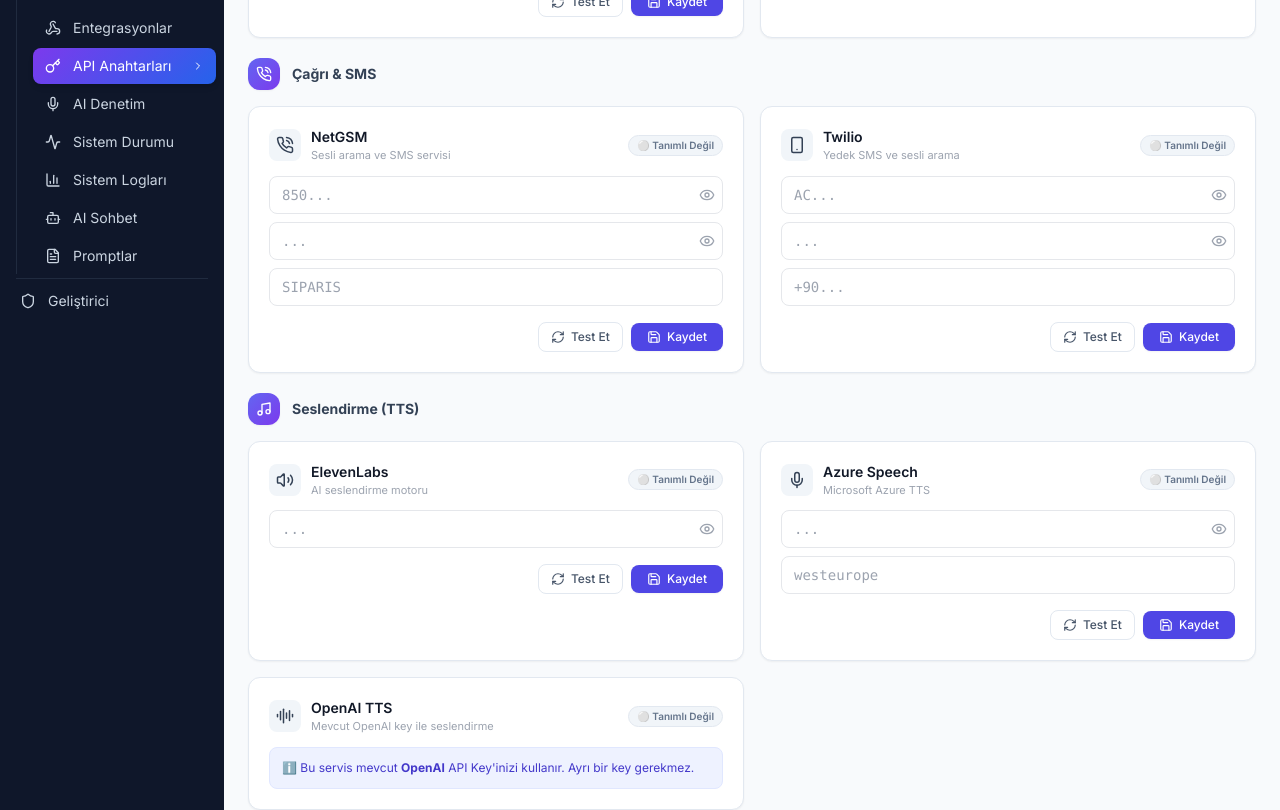
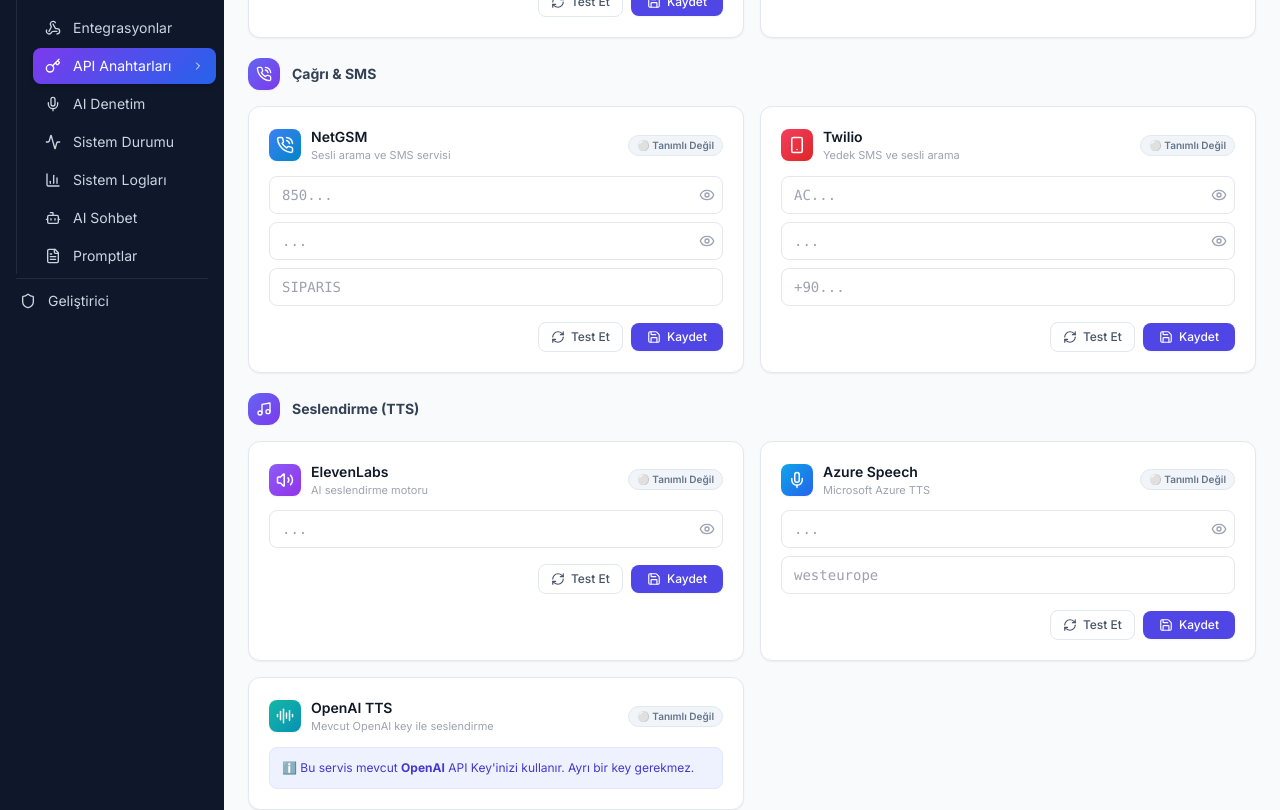
Before and after one commit to cemalettinozcalisan-cell/siparisasistani, a Next.js app in the folder apps/web/: page /api-keys in a window 1280 px wide. Shown: the part 580-1390 px from the top of the page. Built offline with nearby package versions, Linux system fonts and the light colour scheme; no server answers.

Commit message:
api-keys: provider ikonlarina marka renginde gradient kutular eklendi (beyaz ikon)

```diff
--- a/apps/web/src/app/api-keys/page.tsx
+++ b/apps/web/src/app/api-keys/page.tsx
@@ -16,6 +16,7 @@
   key: string;
   label: string;
   icon: ChannelIconType;
+  iconBg: string;
   desc: string;
   category: 'ai' | 'communication' | 'tts' | 'social';
   fields: ProviderField[];
@@ -23,17 +24,17 @@
 }
 
 const PROVIDERS: Provider[] = [
-  { key: 'deepseek', label: 'DeepSeek AI', icon: Bot, desc: 'Yapay zeka sohbet ve sipariş motoru', fields: [{ name: 'api_key', label: 'API Key', placeholder: 'sk-...' }], category: 'ai' },
-  { key: 'openai', label: 'OpenAI', icon: Zap, desc: 'GPT-4o / GPT-4o-mini API', fields: [{ name: 'api_key', label: 'API Key', placeholder: 'sk-proj-...' }], category: 'ai' },
-  { key: 'bilge_ai', label: 'Bilge AI (TÜBİTAK)', icon: Landmark, desc: 'Türkiye yerli LLM altyapısı', fields: [{ name: 'api_key', label: 'API Key', placeholder: '...' }, { name: 'endpoint_url', label: 'Endpoint URL', placeholder: 'https://...' }], category: 'ai' },
-  { key: 'anthropic', label: 'Anthropic Claude', icon: Brain, desc: 'Claude 3.5 Sonnet API', fields: [{ name: 'api_key', label: 'API Key', placeholder: 'sk-ant-...' }], category: 'ai' },
-  { key: 'netgsm', label: 'NetGSM', icon: PhoneCall, desc: 'Sesli arama ve SMS servisi', fields: [{ name: 'api_key', label: 'Kullanıcı Adı', placeholder: '850...' }, { name: 'api_secret', label: 'Şifre', placeholder: '...' }, { name: 'sms_header', label: 'SMS Başlığı', placeholder: 'SIPARIS' }], category: 'communication' },
-  { key: 'twilio', label: 'Twilio', icon: Smartphone, desc: 'Yedek SMS ve sesli arama', fields: [{ name: 'api_key', label: 'Account SID', placeholder: 'AC...' }, { name: 'api_secret', label: 'Auth Token', placeholder: '...' }, { name: 'phone', label: 'Telefon No', placeholder: '+90...' }], category: 'communication' },
-  { key: 'elevenlabs', label: 'ElevenLabs', icon: Volume2, desc: 'AI seslendirme motoru', fields: [{ name: 'api_key', label: 'API Key', placeholder: '...' }], category: 'tts' },
-  { key: 'azure_speech', label: 'Azure Speech', icon: Mic, desc: 'Microsoft Azure TTS', fields: [{ name: 'api_key', label: 'Subscription Key', placeholder: '...' }, { name: 'region', label: 'Region', placeholder: 'westeurope' }], category: 'tts' },
-  { key: 'openai_tts', label: 'OpenAI TTS', icon: AudioLines, desc: 'Mevcut OpenAI key ile seslendirme', fields: [], category: 'tts', isLinked: true },
-  { key: 'meta_whatsapp', label: 'WhatsApp Business', icon: WhatsAppIcon, desc: 'WhatsApp Cloud API', fields: [{ name: 'api_key', label: 'Access Token', placeholder: 'EAA...' }, { name: 'api_secret', label: 'Phone Number ID', placeholder: '...' }], category: 'social' },
-  { key: 'meta_instagram', label: 'Instagram DM', icon: Instagram, desc: 'Instagram Mesajlaşma API', fields: [{ name: 'api_key', label: 'Access Token', placeholder: 'EAA...' }, { name: 'api_secret', label: 'Page ID', placeholder: '...' }], category: 'social' },
+  { key: 'deepseek', label: 'DeepSeek AI', icon: Bot, iconBg: 'bg-gradient-to-br from-blue-500 to-indigo-600', desc: 'Yapay zeka sohbet ve sipariş motoru', fields: [{ name: 'api_key', label: 'API Key', placeholder: 'sk-...' }], category: 'ai' },
+  { key: 'openai', label: 'OpenAI', icon: Zap, iconBg: 'bg-gradient-to-br from-teal-500 to-emerald-600', desc: 'GPT-4o / GPT-4o-mini API', fields: [{ name: 'api_key', label: 'API Key', placeholder: 'sk-proj-...' }], category: 'ai' },
+  { key: 'bilge_ai', label: 'Bilge AI (TÜBİTAK)', icon: Landmark, iconBg: 'bg-gradient-to-br from-red-500 to-rose-600', desc: 'Türkiye yerli LLM altyapısı', fields: [{ name: 'api_key', label: 'API Key', placeholder: '...' }, { name: 'endpoint_url', label: 'Endpoint URL', placeholder: 'https://...' }], category: 'ai' },
+  { key: 'anthropic', label: 'Anthropic Claude', icon: Brain, iconBg: 'bg-gradient-to-br from-orange-500 to-amber-600', desc: 'Claude 3.5 Sonnet API', fields: [{ name: 'api_key', label: 'API Key', placeholder: 'sk-ant-...' }], category: 'ai' },
+  { key: 'netgsm', label: 'NetGSM', icon: PhoneCall, iconBg: 'bg-gradient-to-br from-blue-500 to-sky-600', desc: 'Sesli arama ve SMS servisi', fields: [{ name: 'api_key', label: 'Kullanıcı Adı', placeholder: '850...' }, { name: 'api_secret', label: 'Şifre', placeholder: '...' }, { name: 'sms_header', label: 'SMS Başlığı', placeholder: 'SIPARIS' }], category: 'communication' },
+  { key: 'twilio', label: 'Twilio', icon: Smartphone, iconBg: 'bg-gradient-to-br from-rose-500 to-red-600', desc: 'Yedek SMS ve sesli arama', fields: [{ name: 'api_key', label: 'Account SID', placeholder: 'AC...' }, { name: 'api_secret', label: 'Auth Token', placeholder: '...' }, { name: 'phone', label: 'Telefon No', placeholder: '+90...' }], category: 'communication' },
+  { key: 'elevenlabs', label: 'ElevenLabs', icon: Volume2, iconBg: 'bg-gradient-to-br from-violet-500 to-purple-600', desc: 'AI seslendirme motoru', fields: [{ name: 'api_key', label: 'API Key', placeholder: '...' }], category: 'tts' },
+  { key: 'azure_speech', label: 'Azure Speech', icon: Mic, iconBg: 'bg-gradient-to-br from-sky-500 to-blue-600', desc: 'Microsoft Azure TTS', fields: [{ name: 'api_key', label: 'Subscription Key', placeholder: '...' }, { name: 'region', label: 'Region', placeholder: 'westeurope' }], category: 'tts' },
+  { key: 'openai_tts', label: 'OpenAI TTS', icon: AudioLines, iconBg: 'bg-gradient-to-br from-teal-500 to-cyan-600', desc: 'Mevcut OpenAI key ile seslendirme', fields: [], category: 'tts', isLinked: true },
+  { key: 'meta_whatsapp', label: 'WhatsApp Business', icon: WhatsAppIcon, iconBg: 'bg-gradient-to-br from-emerald-400 to-emerald-600', desc: 'WhatsApp Cloud API', fields: [{ name: 'api_key', label: 'Access Token', placeholder: 'EAA...' }, { name: 'api_secret', label: 'Phone Number ID', placeholder: '...' }], category: 'social' },
+  { key: 'meta_instagram', label: 'Instagram DM', icon: Instagram, iconBg: 'bg-gradient-to-tr from-amber-500 via-rose-500 to-purple-600', desc: 'Instagram Mesajlaşma API', fields: [{ name: 'api_key', label: 'Access Token', placeholder: 'EAA...' }, { name: 'api_secret', label: 'Page ID', placeholder: '...' }], category: 'social' },
 ];
 
 const CATEGORIES: { key: string; title: string; Icon: typeof Brain }[] = [
@@ -209,8 +210,8 @@
                     <div key={p.key} className="bg-white dark:bg-slate-800 rounded-xl border border-slate-200 dark:border-slate-700 shadow-sm p-5 shadow-sm hover:border-indigo-200 dark:hover:border-indigo-700 transition space-y-3">
                       <div className="flex items-center justify-between">
                         <div className="flex items-center gap-2.5">
-                          <span className="flex items-center justify-center w-8 h-8 rounded-lg bg-slate-100 dark:bg-slate-700/60">
-                            <p.icon size={18} className="text-slate-700 dark:text-slate-300" />
+                          <span className={`flex items-center justify-center w-8 h-8 rounded-lg ${p.iconBg} text-white shadow-sm`}>
+                            <p.icon size={18} className="text-white" />
                           </span>
                           <div>
                             <h3 className="font-semibold text-gray-900 dark:text-white text-sm">{p.label}</h3>
@@ -232,8 +233,8 @@
                   <div key={p.key} className="bg-white dark:bg-slate-800 rounded-xl border border-slate-200 dark:border-slate-700 shadow-sm p-5 shadow-sm hover:border-indigo-200 dark:hover:border-indigo-700 transition space-y-3">
                     <div className="flex items-center justify-between">
                       <div className="flex items-center gap-2.5">
-                        <span className="flex items-center justify-center w-8 h-8 rounded-lg bg-slate-100 dark:bg-slate-700/60">
-                          <p.icon size={18} className="text-slate-700 dark:text-slate-300" />
+                        <span className={`flex items-center justify-center w-8 h-8 rounded-lg ${p.iconBg} text-white shadow-sm`}>
+                          <p.icon size={18} className="text-white" />
                         </span>
                         <div>
                           <h3 className="font-semibold text-gray-900 dark:text-white text-sm">{p.label}</h3>
```
